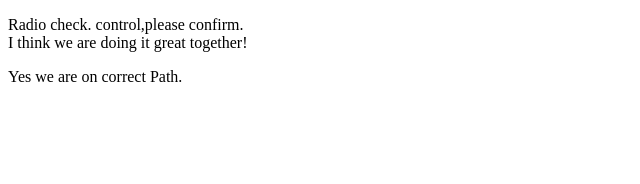
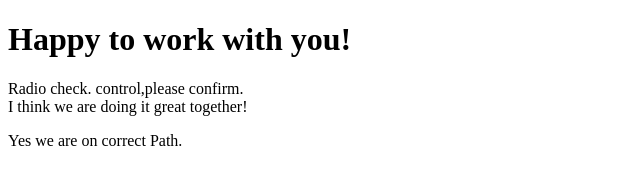
Before and after one commit to arevathi125/communication-log-control, a plain HTML site: page index.html in a window 1280 px wide. Shown: the whole page, without its empty margins (0-640 px from the left). Drawn offline with Linux system fonts and the light colour scheme.

Commit message:
added h1 to communication-log-control

```diff
--- a/index.html
+++ b/index.html
@@ -2,6 +2,7 @@
 <html lang="en">
 </head>
 <body>
+    <h1>Happy to work with you!</h1>
  <p>Radio check. control,please confirm.<br> I think we are doing it great together!</p>
  <p>Yes we are on correct Path.</p>
 </body>
```
